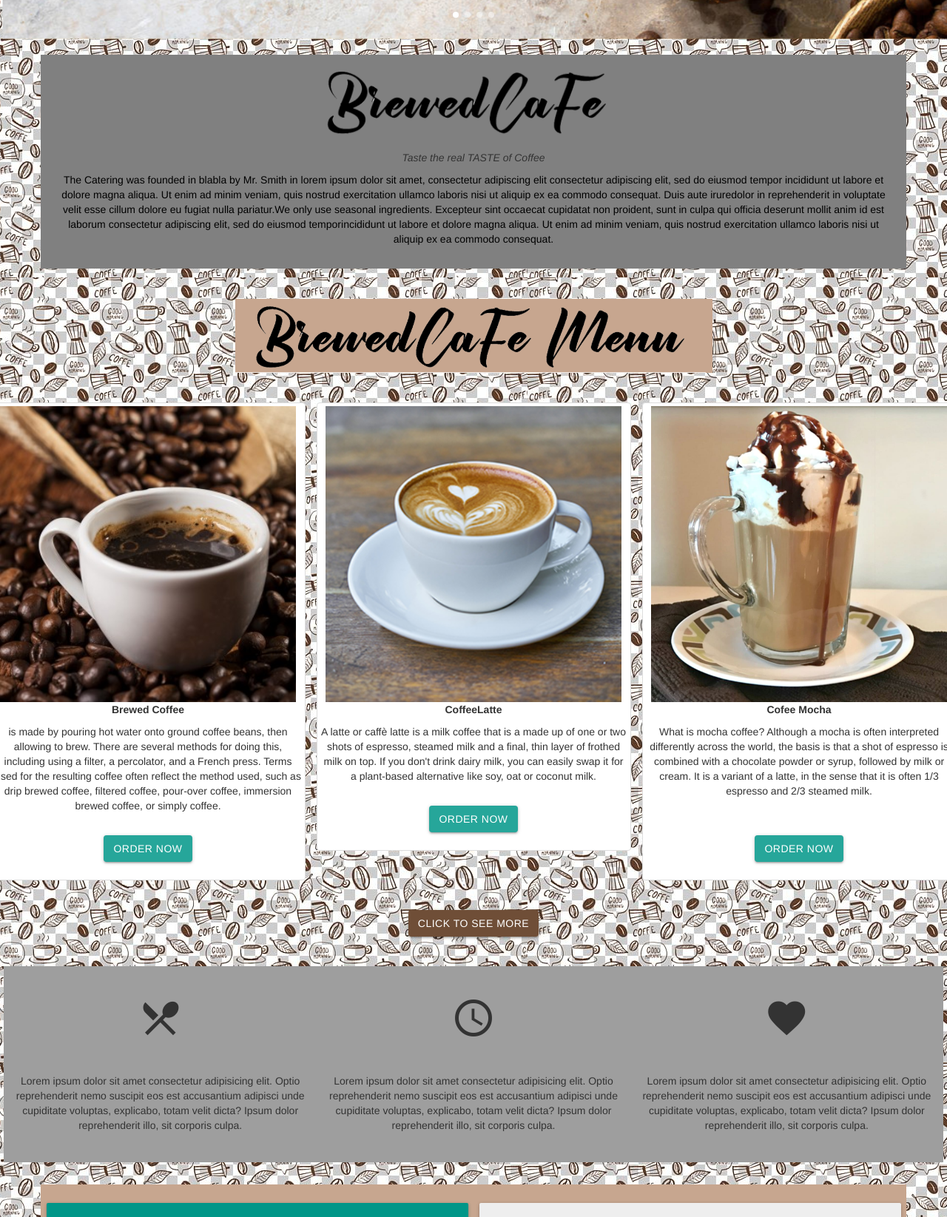
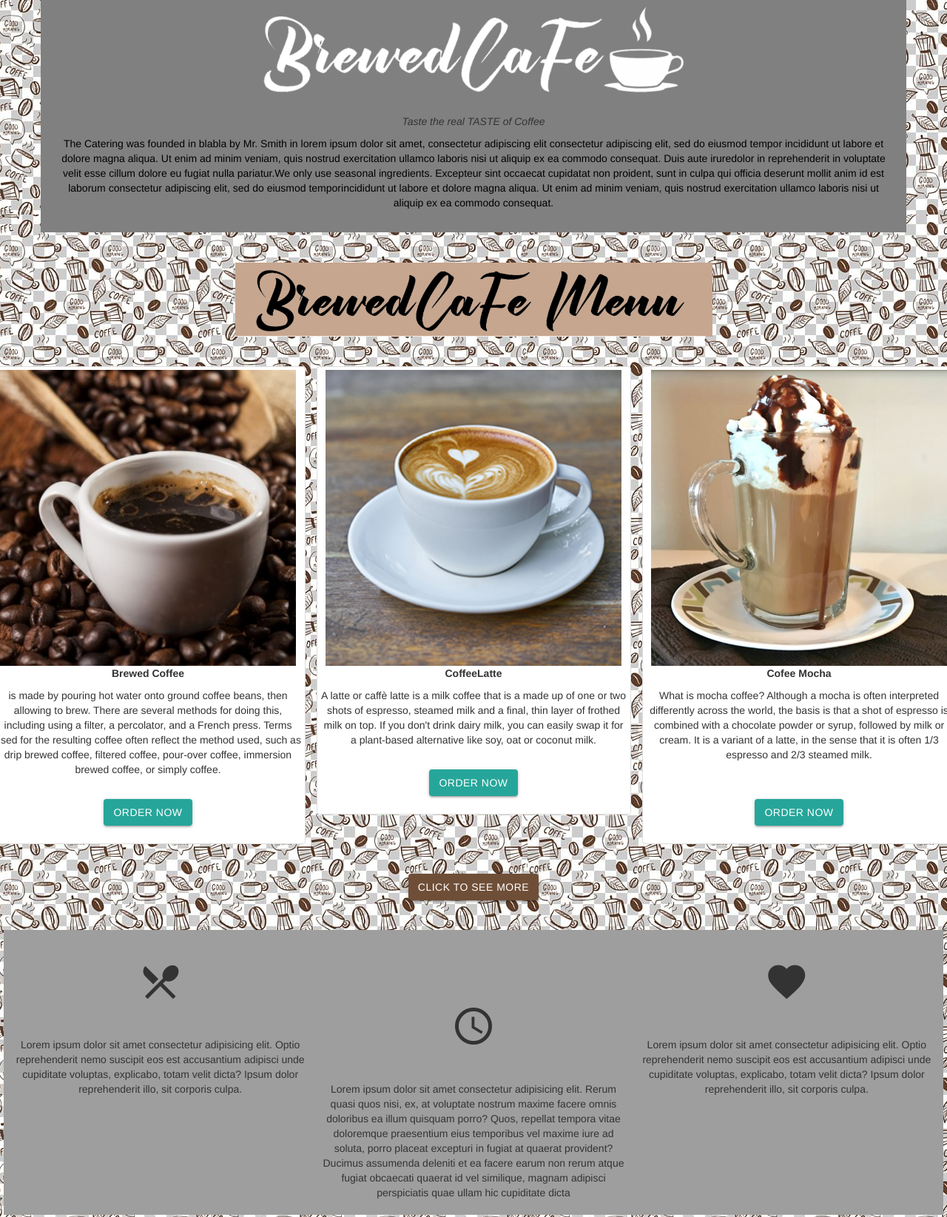
Before and after one commit to bjvelascoiii/trialrepository, a plain HTML site: page index.html in a window 1280 px wide. Shown: the part 498-2143 px from the top of the page at 74% size. Drawn offline with nearby package versions, Linux system fonts and the light colour scheme.

Commit message:
index changes

```diff
--- a/index.html
+++ b/index.html
@@ -17,14 +17,9 @@
 </head>
 <body>
 
-    <div style="background-color: #6f4e37" >
-        <center>
-        <img src="IMAGES/cafe2.png" style="width:30%;">
-        </center>
-    </div>
-
 
     <!-- TOP NAVIGATION  -->
+    <div class="navbar-fixed">
     <nav class="nav-wrapper" style="background-color: #6f4e37">
 
             <a href="#" class="sidenav-trigger" data-target="mobile-links">
@@ -39,7 +34,7 @@
             </ul>
 
     </nav>
-
+  </div>
 
     <ul class="sidenav" id="mobile-links" style="width: 250px; background-color: #c7a68f;">
 
@@ -94,14 +89,14 @@
 
     <div class="row">
 
-        <div class="col s1">
+        <div class="col s12 l12">
 
         </div>
 
-        <div class="col l12">
+        <div class="col s12 l12">
             <center><br>
             <div id="about" class="container text-center" style="background-color:grey;"><br>
-                <img src="IMAGES/banner2.png" style="width:50%;"><br><br>
+                <img src="IMAGES/cafe2.png" style="width:50%;"><br><br>
                 <p><em>Taste the real TASTE of Coffee </em></p>
                 <p><font style="color: black;">The Catering was founded in blabla by Mr. Smith in lorem ipsum dolor sit amet, consectetur adipiscing elit consectetur adipiscing elit, sed do eiusmod tempor incididunt ut labore et dolore magna aliqua. Ut enim ad minim veniam, quis nostrud exercitation ullamco laboris nisi ut aliquip ex ea commodo consequat. Duis aute iruredolor in reprehenderit in voluptate velit esse cillum dolore eu fugiat nulla pariatur.We only use seasonal ingredients.
                 Excepteur sint occaecat cupidatat non proident, sunt in culpa qui officia deserunt mollit anim id est laborum consectetur adipiscing elit, sed do eiusmod temporincididunt ut labore et dolore magna aliqua. Ut enim ad minim veniam, quis nostrud exercitation ullamco laboris nisi ut aliquip ex ea commodo consequat.</p></font>
@@ -164,9 +159,12 @@
       </div>
       <div class="col s4">
         <!-- Promo Content 2 goes here -->
+        <br><br><br>
         <center><i class="large material-icons">access_time</i><br><br><br>
-          Lorem ipsum dolor sit amet consectetur adipisicing elit. Optio reprehenderit nemo suscipit eos est accusantium adipisci unde
-          cupiditate voluptas, explicabo, totam velit dicta? Ipsum dolor reprehenderit illo, sit corporis culpa.</center>
+          Lorem ipsum dolor sit amet consectetur adipisicing elit. Rerum quasi quos nisi, ex, at voluptate nostrum maxime facere omnis doloribus ea illum quisquam porro?
+          Quos, repellat tempora vitae doloremque praesentium eius temporibus vel maxime iure ad soluta, porro placeat excepturi in fugiat at quaerat provident? Ducimus
+          assumenda deleniti et ea facere earum non rerum atque fugiat obcaecati quaerat id vel similique, magnam adipisci perspiciatis quae ullam hic cupiditate dicta
+        </center><br>
       </div>
       <div class="col s4">
         <!-- Promo Content 3 goes here -->
@@ -199,7 +197,7 @@
       </div>
       <div class="col s12 m6">
         <div class="card-panel grey lighten-3">
-          <h5>Please fill out this form</h5>
+          <h5>Please fill out this form</h5><br>
           <div class="input-field">
             <input type="text" placeholder="Name" id="name">
             <label for="name">Name</label>
```
